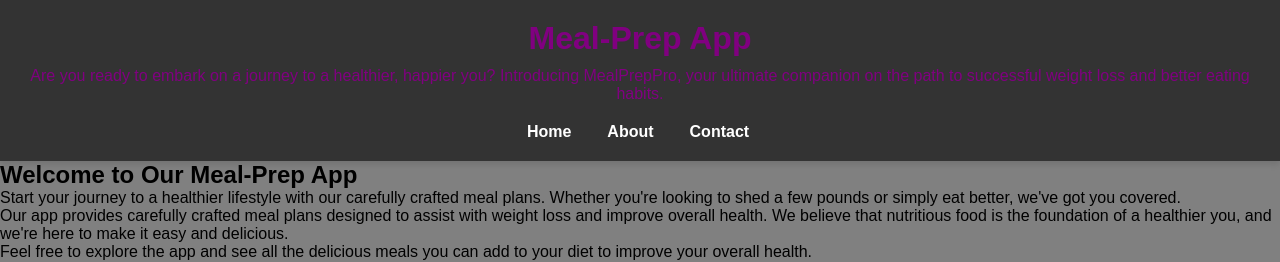
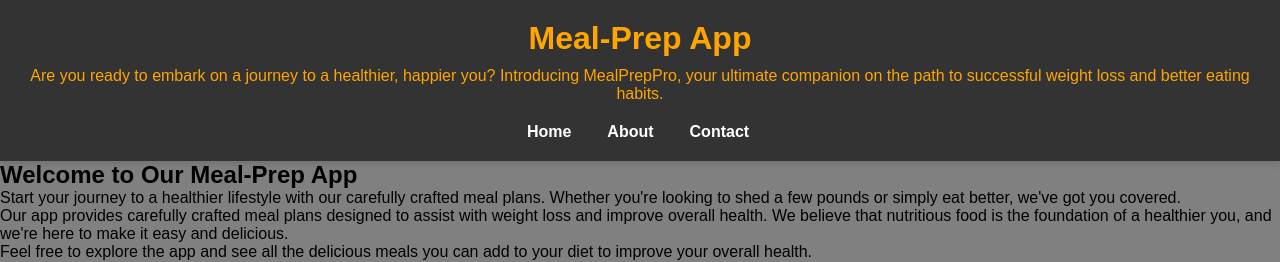
Before and after one commit to emanuel0808/flatiron-phase-2-react-project, a React (Create React App) app: page / in a window 1280 px wide. Shown: the top 262 px of the page. Built offline with nearby package versions, Linux system fonts and the light colour scheme; data requests are answered from the project's data file.

Commit message:
styling my app

```diff
--- a/src/components/App.css
+++ b/src/components/App.css
@@ -18,7 +18,7 @@
 
 .header {
   background-color: #333;
-  color: purple;
+  color: orange;
   text-align: center;
   padding: 20px;
 }
```
